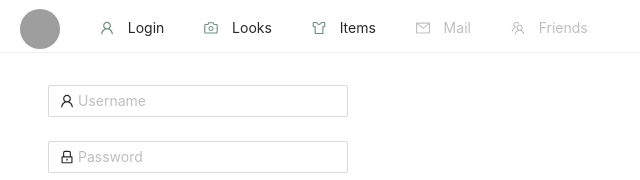
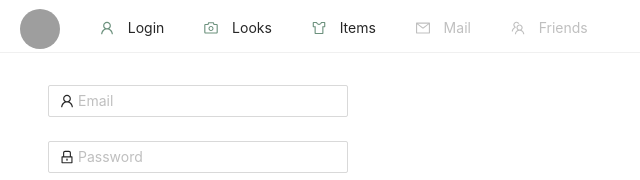
Before and after one commit to vanStaen/rewaer_frontend, a React (Create React App) app: page /auth in a window 1280 px wide. Shown: the top 180 px of the page, without its empty margins (0-640 px from the left). Built offline with nearby package versions, Linux system fonts and the light colour scheme; grey boxes are pictures that could not be loaded.

Commit message:
working login form

```diff
--- a/src/components/LoginForm.js
+++ b/src/components/LoginForm.js
@@ -4,15 +4,31 @@ import { UserOutlined, LockOutlined } from "@ant-design/icons";
 import "./LoginForm.css";
 
 class LoginForm extends Component {
-  constructor(props) {
-    super(props);
-    this.user = React.createRef();
-    this.password = React.createRef();
-  }
   render() {
-    const onFinish = (values) => {
-      this.password = values.username;
-      this.user = values.password;
+    const submitHandler = (values) => {
+      const email = values.email;
+      const password = values.password;
+      console.log(email, password);
+
+      const requestBody = {
+        query: `
+          query {
+            login(email:"${email}",password:"${password}"){
+              userId
+              token
+              tokenExpiration
+            }
+          }
+          `,
+      };
+
+      fetch("http://localhost:5000/graphql", {
+        method: "POST",
+        body: JSON.stringify(requestBody),
+        headers: {
+          "Content-Type": "application/json",
+        },
+      });
     };
 
     return (
@@ -22,20 +38,21 @@ class LoginForm extends Component {
         initialValues={{
           remember: true,
         }}
-        onFinish={onFinish}
+        onFinish={submitHandler}
       >
         <Form.Item
-          name="username"
+          name="email"
           rules={[
             {
+              type: "email",
               required: true,
-              message: "Please input your Username!",
+              message: "Please input your Email!",
             },
           ]}
         >
           <Input
             prefix={<UserOutlined className="site-form-item-icon" />}
-            placeholder="Username"
+            placeholder="Email"
           />
         </Form.Item>
         <Form.Item
```
